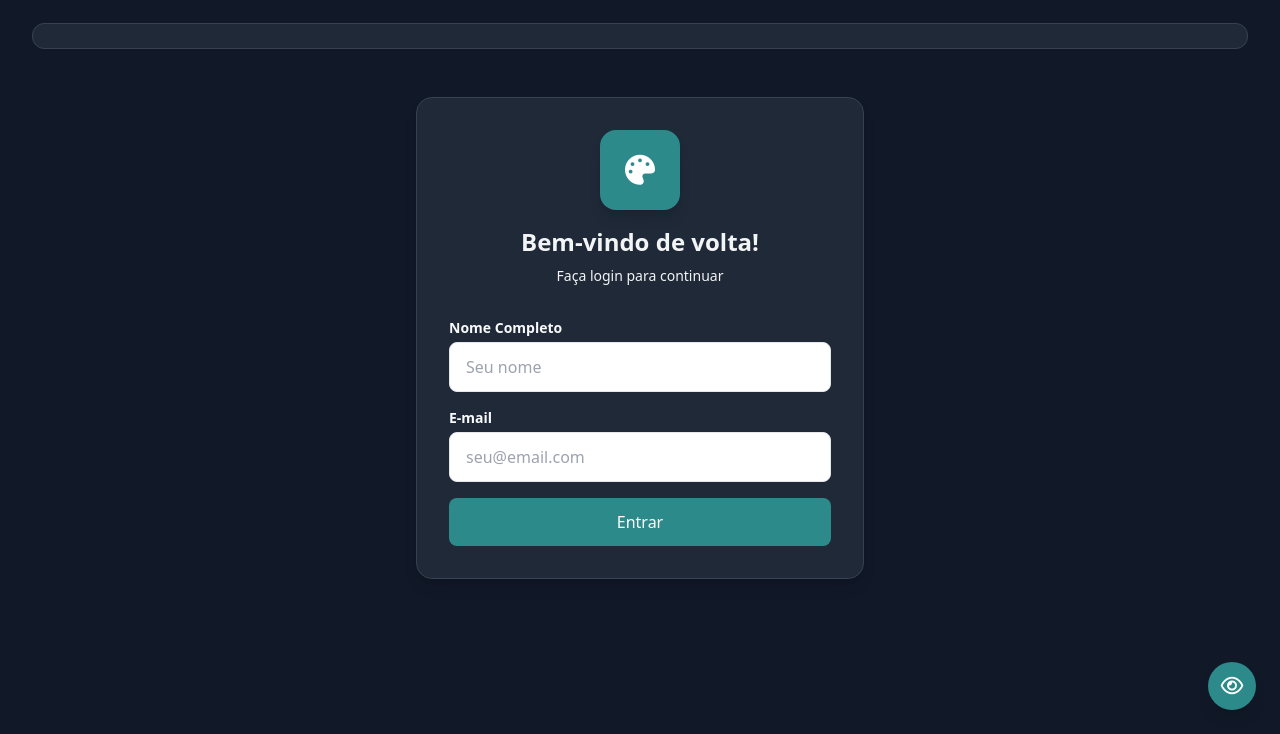
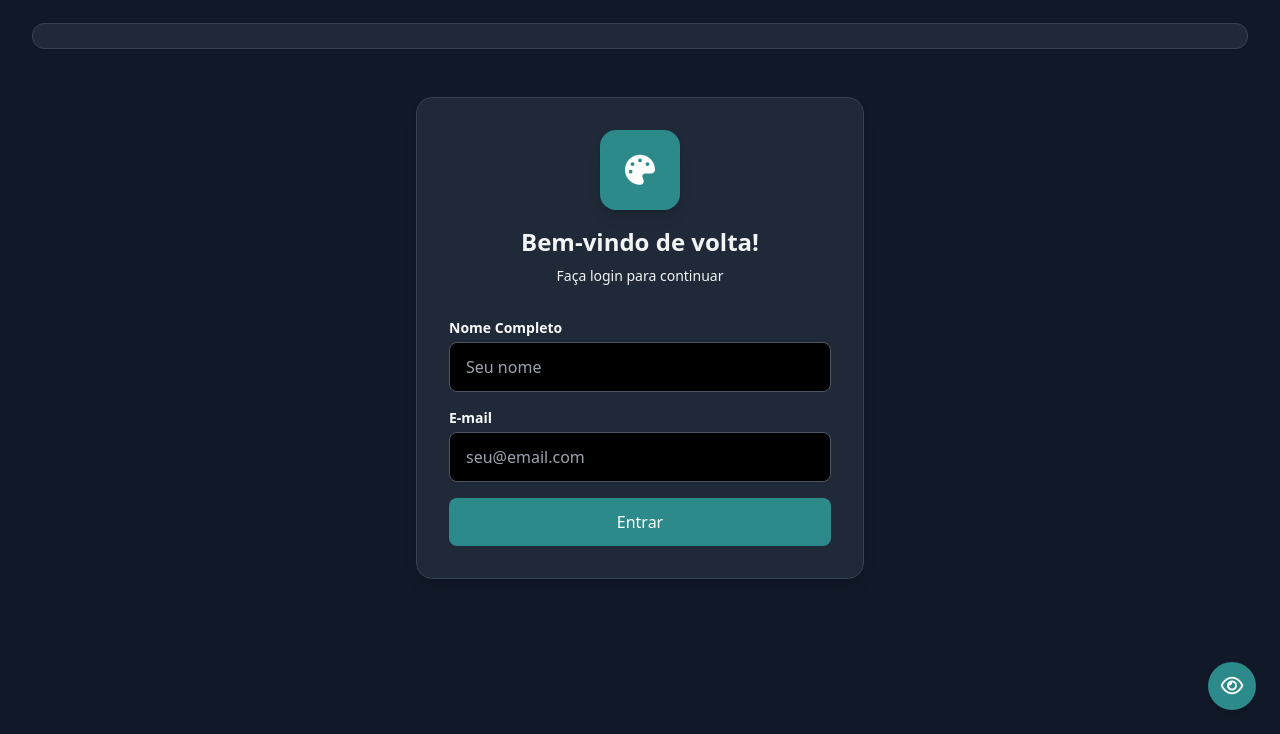
Before and after one commit to franklind22/DesignerBudgetPro, a website: page index.html in a window 1280 px wide. Both pictures are taken after a click on the button 1228 px from the left and 32 px from the top of the page. Shown: the part 66-800 px from the top of the page. Drawn offline with nearby package versions, Linux system fonts and the light colour scheme.

Commit message:
Update index.html

```diff
--- a/index.html
+++ b/index.html
@@ -317,6 +317,59 @@
     .dark .text-xs {
         font-weight: 500 !important;
     }
+    /* ========== MÁXIMO CONTRASTE PARA INPUTS ========== */
+
+/* Fundo branco puro, texto preto */
+input,
+select,
+textarea {
+    color: #000000 !important; /* PRETO PURO */
+    font-weight: 500 !important;
+    background-color: #ffffff !important; /* BRANCO PURO */
+    border: 1px solid #9ca3af !important; /* borda mais escura */
+}
+
+/* Modo escuro - fundo escuro, texto branco puro */
+.dark input,
+.dark select,
+.dark textarea {
+    color: #ffffff !important; /* BRANCO PURO */
+    background-color: #000000 !important; /* PRETO PURO */
+    border: 1px solid #4b5563 !important;
+}
+
+/* Placeholders - ainda visíveis */
+input::placeholder,
+textarea::placeholder {
+    color: #6b7280 !important;
+    font-weight: 400 !important;
+}
+
+.dark input::placeholder,
+.dark textarea::placeholder {
+    color: #9ca3af !important;
+}
+
+/* Select options */
+select option {
+    color: #000000 !important;
+    background-color: #ffffff !important;
+}
+
+.dark select option {
+    color: #ffffff !important;
+    background-color: #000000 !important;
+}
+
+/* Foco com destaque forte */
+input:focus,
+select:focus,
+textarea:focus {
+    border-color: var(--primary) !important;
+    outline: 2px solid var(--primary) !important;
+    outline-offset: 1px !important;
+    box-shadow: none !important;
+}
 </style>
 
 
```
